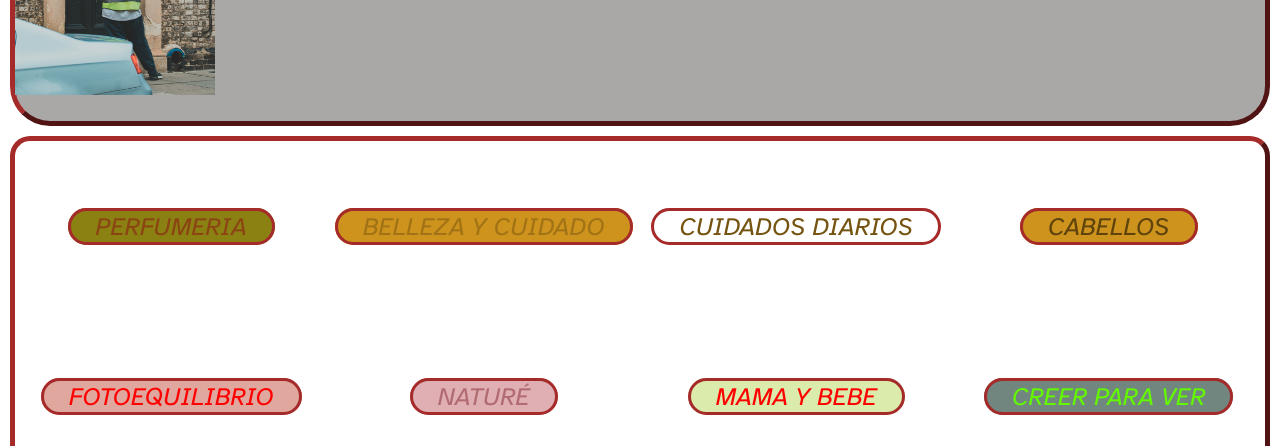
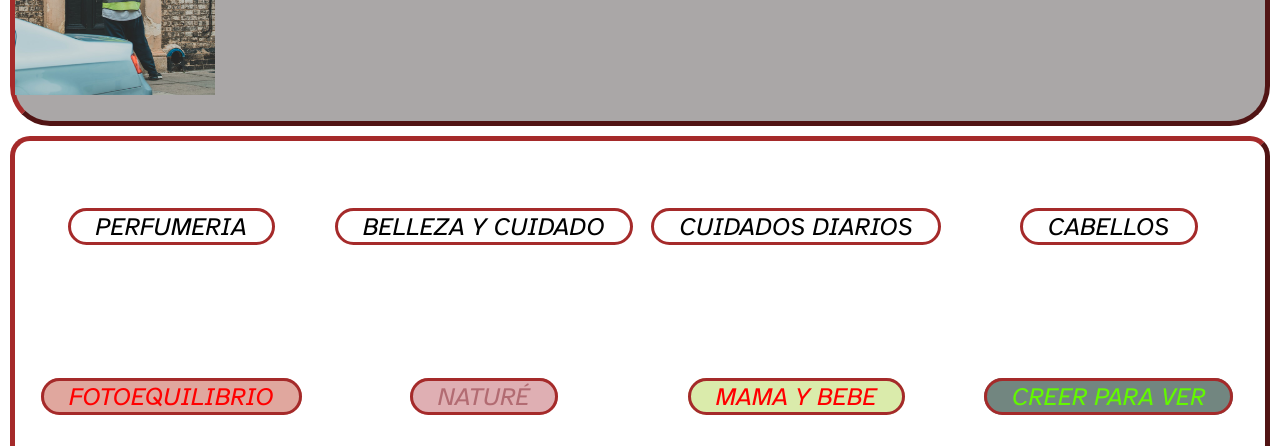
Before and after one commit to borischoque/proyecto_ch_bchoque, a website: page index.html in a window 1280 px wide. Shown: the part 654-1100 px from the top of the page. Drawn offline with Linux system fonts and the light colour scheme.

Commit message:
[UPDATE] actualización de css por cambios en archivo scss

```diff
--- a/css/style.css
+++ b/css/style.css
@@ -553,28 +553,28 @@
   text-transform: uppercase; }
 
 .principal__seccion2--Producto1 {
-  color: #8b4513; }
+  color: black; }
 
 .principal__seccion2--colorProducto1 {
-  background-color: #8b8113; }
+  background-color: white; }
 
 .principal__seccion2--Producto2 {
-  color: #a17316; }
+  color: black; }
 
 .principal__seccion2--colorProducto2 {
-  background-color: #ce931c; }
+  background-color: white; }
 
 .principal__seccion2--Producto3 {
-  color: #755310; }
+  color: black; }
 
 .principal__seccion2--colorProducto3 {
   background-color: white; }
 
 .principal__seccion2--Producto4 {
-  color: #5e430d; }
+  color: black; }
 
 .principal__seccion2--colorProducto4 {
-  background-color: #ce931c; }
+  background-color: white; }
 
 .principal__seccion2--Producto5 {
   color: red; }
```
